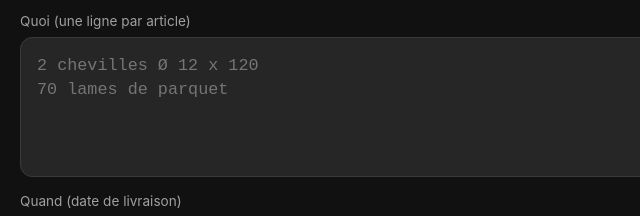
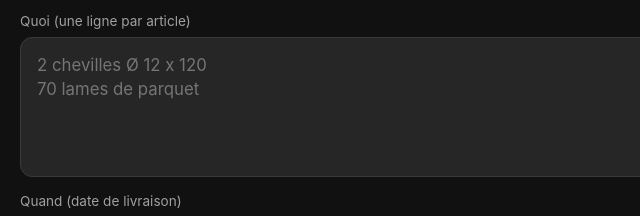
Before and after one commit to celiaz972-prog/Reportage-chantier-, a plain HTML site: page livraison.html in a window 1280 px wide. Shown: the part 357-573 px from the top of the page, 0-640 px from the left. Drawn offline with Linux system fonts and the light colour scheme.

Commit message:
Bon de livraison : police normale dans la zone Quoi
Co-Authored-By: Claude Opus 5.5 <noreply@anthropic.com>
Claude-Session: https://claude.ai/code/session_01UcyyBD65kzMn1xL9Cu4kfh

```diff
--- a/livraison.html
+++ b/livraison.html
@@ -12,7 +12,7 @@
 <meta name="apple-mobile-web-app-status-bar-style" content="black">
 <link rel="stylesheet" href="style.css">
 <style>
-  textarea.text-input { min-height: 140px; resize: vertical; line-height: 1.4; }
+  textarea.text-input { font-family: inherit; min-height: 140px; resize: vertical; line-height: 1.4; }
   input[type="date"].text-input { min-height: 56px; color-scheme: dark; }
   .day-hint { font-size: 0.85rem; color: var(--yellow); margin-top: -10px; min-height: 1em; }
   .back-link { color: var(--text-dim); text-decoration: none; font-size: 0.9rem; }
```
